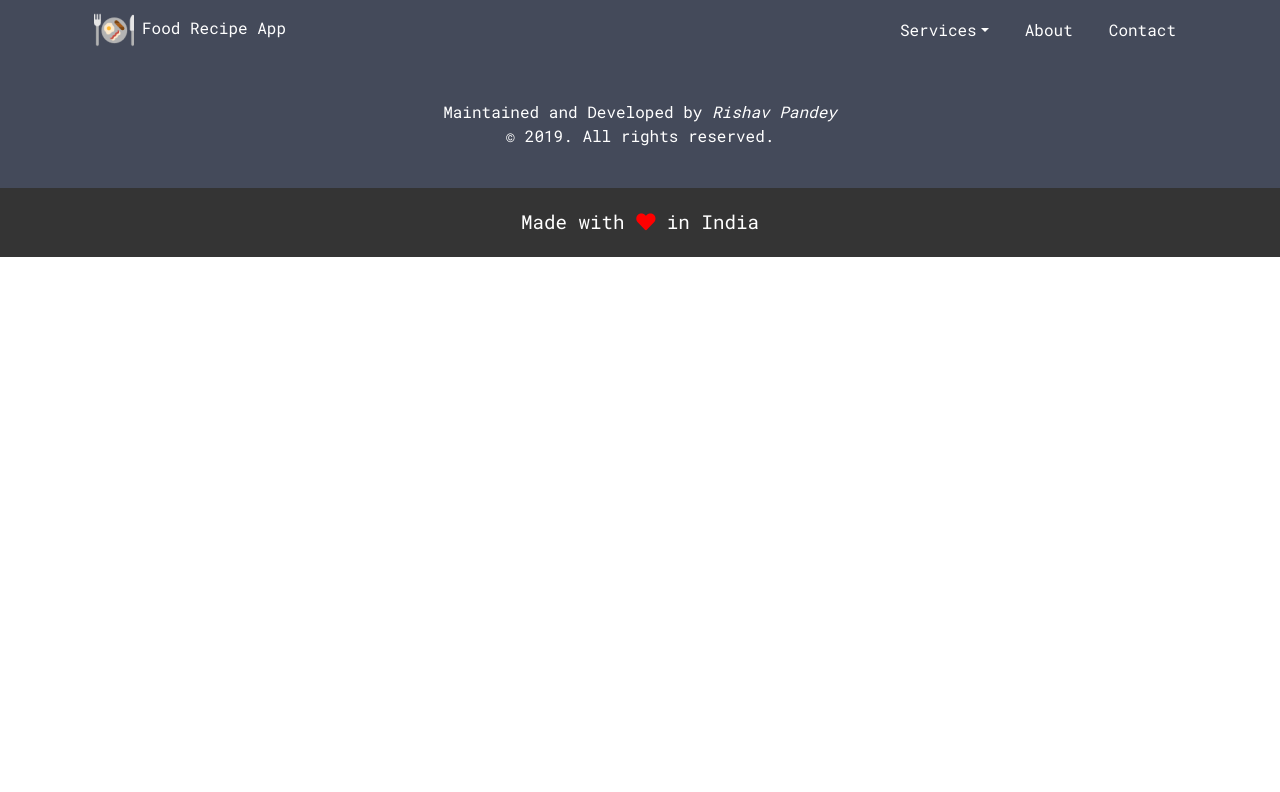
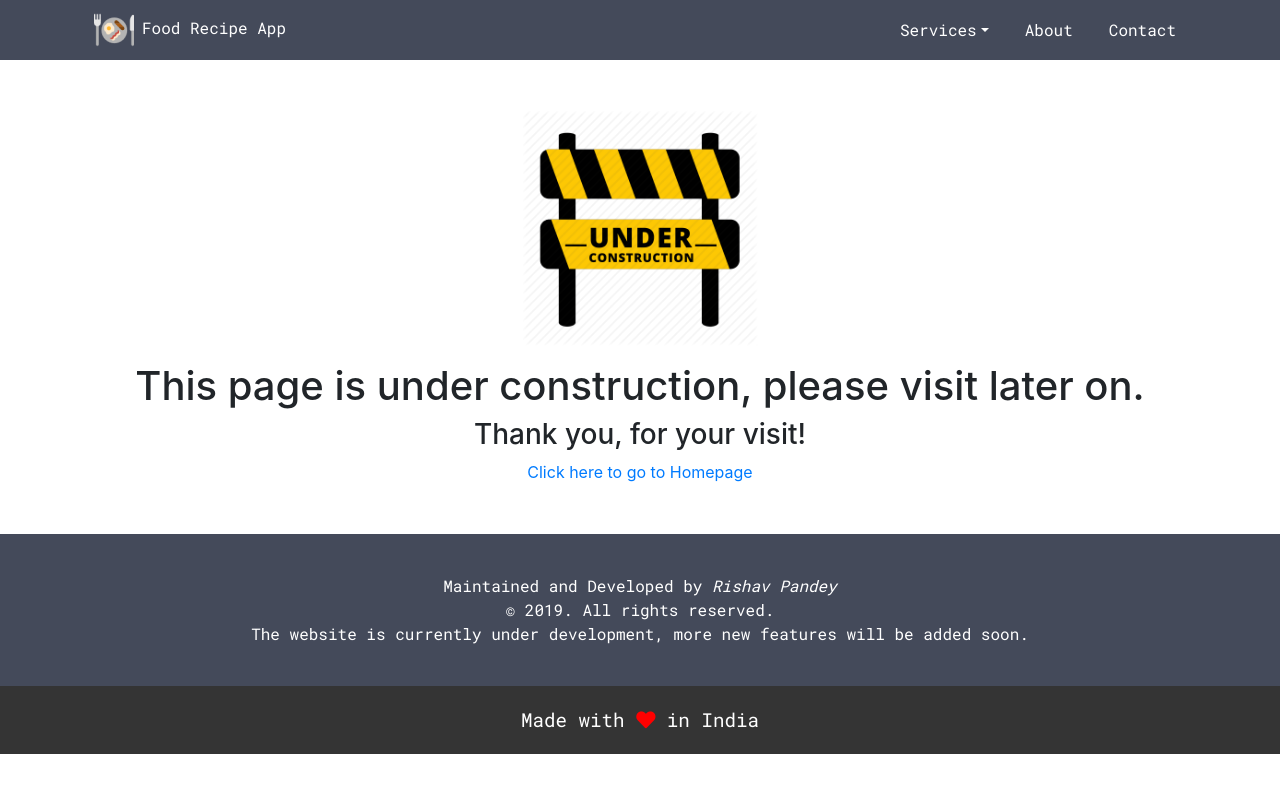
Before and after one commit to rishavpandey43/food-recipe-app, a React (Create React App) app: page /#/about in a window 1280 px wide. Shown: the top 792 px of the page. Built offline with nearby package versions, Linux system fonts and the light colour scheme; no server answers.

Commit message:
added new underconstruction component and made necessary changes

```diff
--- a/src/App.css
+++ b/src/App.css
@@ -39,7 +39,7 @@ a {
 }
 
 a:hover {
-  color: var(--main-font-color) !important;
+  color: initial;
   text-decoration: none !important;
 }
 
--- a/src/components/About/About.jsx
+++ b/src/components/About/About.jsx
@@ -1,9 +1,11 @@
 import React, { Component } from "react";
+import UnderConstruction from "../UnderConstruction/UnderConstruction";
 
 class About extends Component {
   render() {
     return(
       <main>
+      <UnderConstruction />
       </main>
     )
   }
--- a/src/components/Contact/Contact.jsx
+++ b/src/components/Contact/Contact.jsx
@@ -1,9 +1,11 @@
 import React, { Component } from "react";
+import UnderConstruction from "../UnderConstruction/UnderConstruction";
 
 class Contact extends Component {
   render() {
     return(
       <main>
+      <UnderConstruction />
       </main>
     )
   }
--- a/src/components/FoodDatabase/FoodDatabase.jsx
+++ b/src/components/FoodDatabase/FoodDatabase.jsx
@@ -1,11 +1,13 @@
 import React, { Component } from "react";
+import UnderConstruction from "../UnderConstruction/UnderConstruction";
 
 class FoodDatabase extends Component {
   render() {
-    return(
+    return (
       <main>
+        <UnderConstruction />
       </main>
-    )
+    );
   }
 }
 
--- a/src/components/Footer/Footer.jsx
+++ b/src/components/Footer/Footer.jsx
@@ -9,7 +9,7 @@ class Footer extends Component {
           <div className="container">
             <p className="copyright">
               <span>
-                Maintained and Developed by{" "}
+                Maintained and Developed by&nbsp;
                 <em>
                   <a
                     href="https://rishavpandey.com"
@@ -22,6 +22,11 @@ class Footer extends Component {
               </span>
               <br />
               <span>© 2019. All rights reserved.</span>
+              <br />
+              <span>
+                The website is currently under development, more new features
+                will be added soon.
+              </span>
             </p>
           </div>
         </div>
--- a/src/components/HomePage/HomePage.jsx
+++ b/src/components/HomePage/HomePage.jsx
@@ -23,15 +23,7 @@ class HomePage extends Component {
                 <div className="col-12 col-sm-12 col-md-6">
                   <div className="sec-content">
                     <p>
-                      Lorem Ipsum is simply dummy text of the printing and
-                      typesetting industry. Lorem Ipsum has been the
-                      industry's standard dummy text ever since the 1500s,
-                      when an unknown printer took a galley of type and
-                      scrambled it to make a type specimen book. It has
-                      survived not only five centuries, but also the leap
-                      into electronic typesetting, remaining essentially
-                      unchanged. It was popularised in the 1960s with the
-                      release of Letraset sheets containing Lorem
+                      This Web App uses Edamam API services. We've currently several features like Recipe Search, Food Database, Nutrition Analysis. Soon, the web app will be powered with more new features like personalized recipe prediction based on your search and recommended healthy recipe. Currently we've limited search result for every search due to API restriction usage, soon it'll be increased on.
                     </p>
                   </div>
                 </div>
@@ -42,7 +34,7 @@ class HomePage extends Component {
         <section className="main-sec-div">
           <div className="container">
             <div className="sec-head">
-              <h1>Our Services</h1>
+              <h1>Services</h1>
             </div>
             <div className="sec-content">
               <div className="row">
--- a/src/components/NutritionAnalysis/NutritionAnalysis.jsx
+++ b/src/components/NutritionAnalysis/NutritionAnalysis.jsx
@@ -1,9 +1,11 @@
 import React, { Component } from "react";
+import UnderConstruction from "../UnderConstruction/UnderConstruction";
 
 class NutritionAnalysis extends Component {
   render() {
     return(
       <main>
+      <UnderConstruction />
       </main>
     )
   }
--- a/src/components/RecipeSearch/recipesearch.css
+++ b/src/components/RecipeSearch/recipesearch.css
@@ -35,7 +35,7 @@
 }
 
 .card-col {
-  margin: 0px auto;
+  /* margin: 0px auto; */
 }
 
 .item-card {
--- /dev/null
+++ b/src/components/UnderConstruction/UnderConstruction.jsx
@@ -0,0 +1,26 @@
+import React, { Component } from "react";
+import { Link } from "react-router-dom";
+import "./underconstruction.css";
+import constructionImg from "../../assets/images/under-512.png";
+
+class UnderConstruction extends Component {
+  render() {
+    return (
+      <main className="underconstruction-comp">
+        <figure>
+          <img
+            src={constructionImg}
+            alt="under-construction"
+            className="main-img"
+            width="20%"
+          />
+        </figure>
+        <h1>This page is under construction, please visit later on.</h1>
+        <h3>Thank you, for your visit!</h3>
+        <Link to="/">Click here to go to Homepage</Link>
+      </main>
+    );
+  }
+}
+
+export default UnderConstruction;
--- /dev/null
+++ b/src/components/UnderConstruction/underconstruction.css
@@ -0,0 +1,5 @@
+.underconstruction-comp {
+  /* min-height: 70vh; */
+  text-align: center;
+  margin: 50px;
+}
```
Also changed, not shown: src/assets/images/construction-img.jpg (added), src/assets/images/under-512.png (added).
